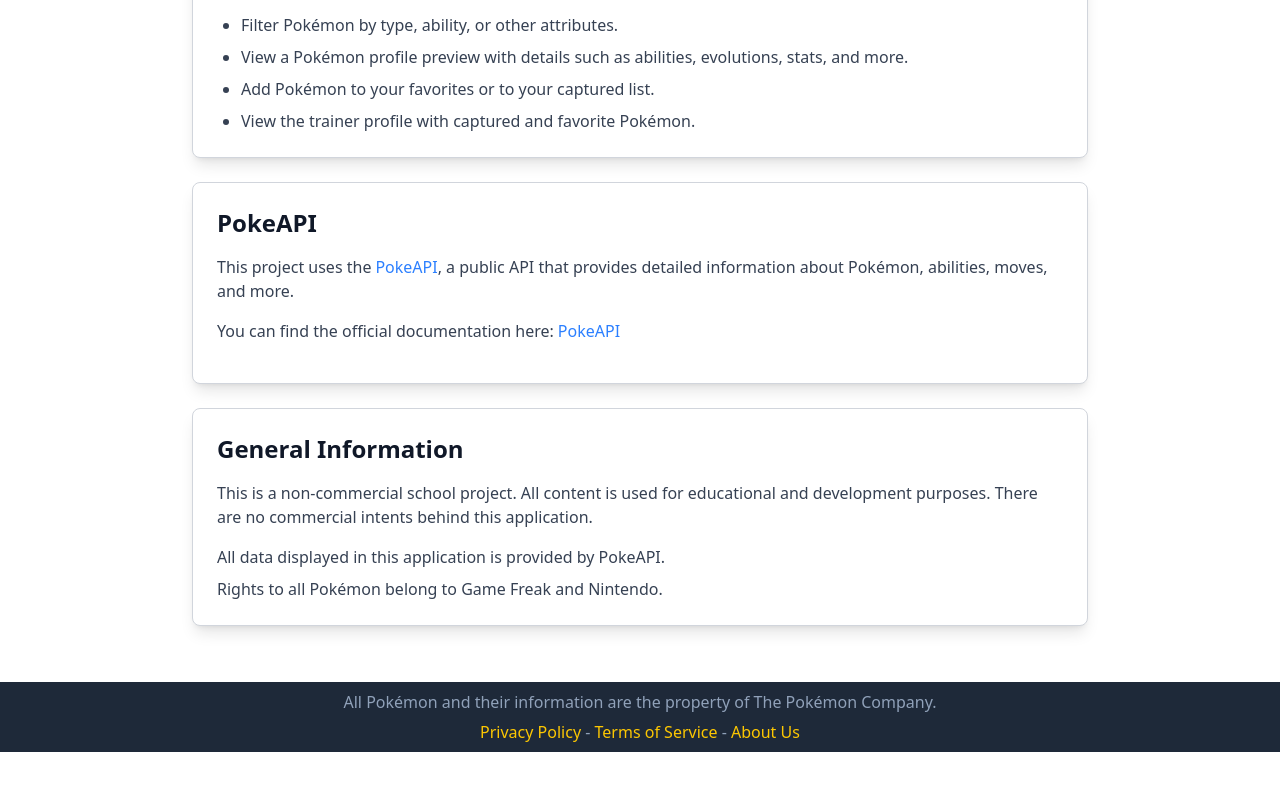
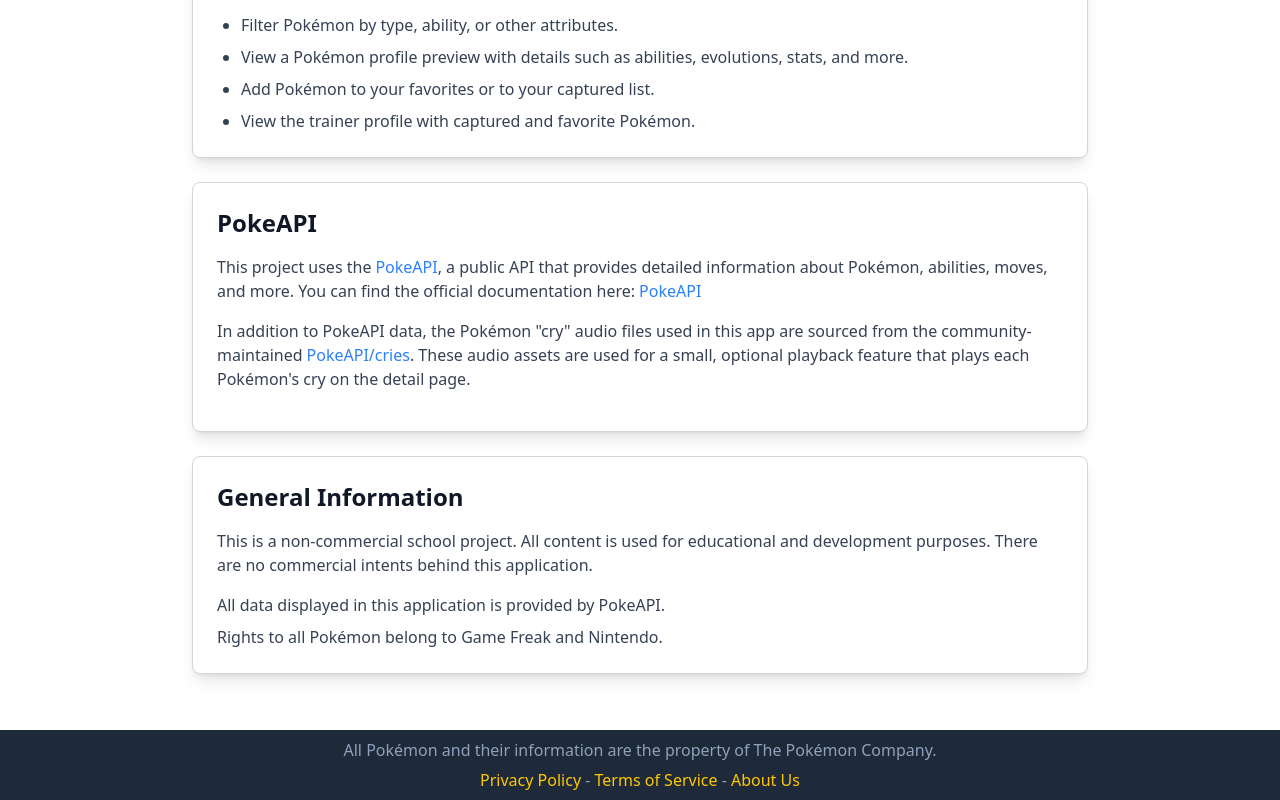
Before and after one commit to LucaM0nt/pokedex-react, a React (Vite) app: page /about in a window 1280 px wide. Shown: the part 875-1675 px from the top of the page. Before the commit the page ends 1627 px from the top, so only its background shows below. Built offline with nearby package versions, Linux system fonts and the light colour scheme; no server answers.

Commit message:
Fix: Added info about PokeAPI/Cries in about page and readme

```diff
--- a/src/pages/About.jsx
+++ b/src/pages/About.jsx
@@ -146,10 +146,8 @@
               PokeAPI
             </a>
             , a public API that provides detailed information about Pokémon,
-            abilities, moves, and more.
-          </p>
-          <p className="text-gray-700 mb-4">
-            You can find the official documentation here:
+            abilities, moves, and more. You can find the official documentation
+            here:
             <span>
               <a
                 href="https://pokeapi.co"
@@ -160,6 +158,20 @@
                 PokeAPI
               </a>
             </span>
+          </p>
+          <p className="text-gray-700 mb-4">
+            In addition to PokeAPI data, the Pokémon "cry" audio files used in
+            this app are sourced from the community-maintained
+            <a
+              href="https://github.com/PokeAPI/cries"
+              target="_blank"
+              rel="noopener noreferrer"
+              className="text-blue-500 hover:text-blue-600 hover:underline ml-1"
+            >
+              PokeAPI/cries
+            </a>
+            . These audio assets are used for a small, optional playback feature
+            that plays each Pokémon's cry on the detail page.
           </p>
         </Card>
 
```
Also changed, not shown: src/components/pokedex-entry/PokemonCryButton.jsx (line endings or trailing spaces), 1 other file (tests, documents, lock files or other folders).
